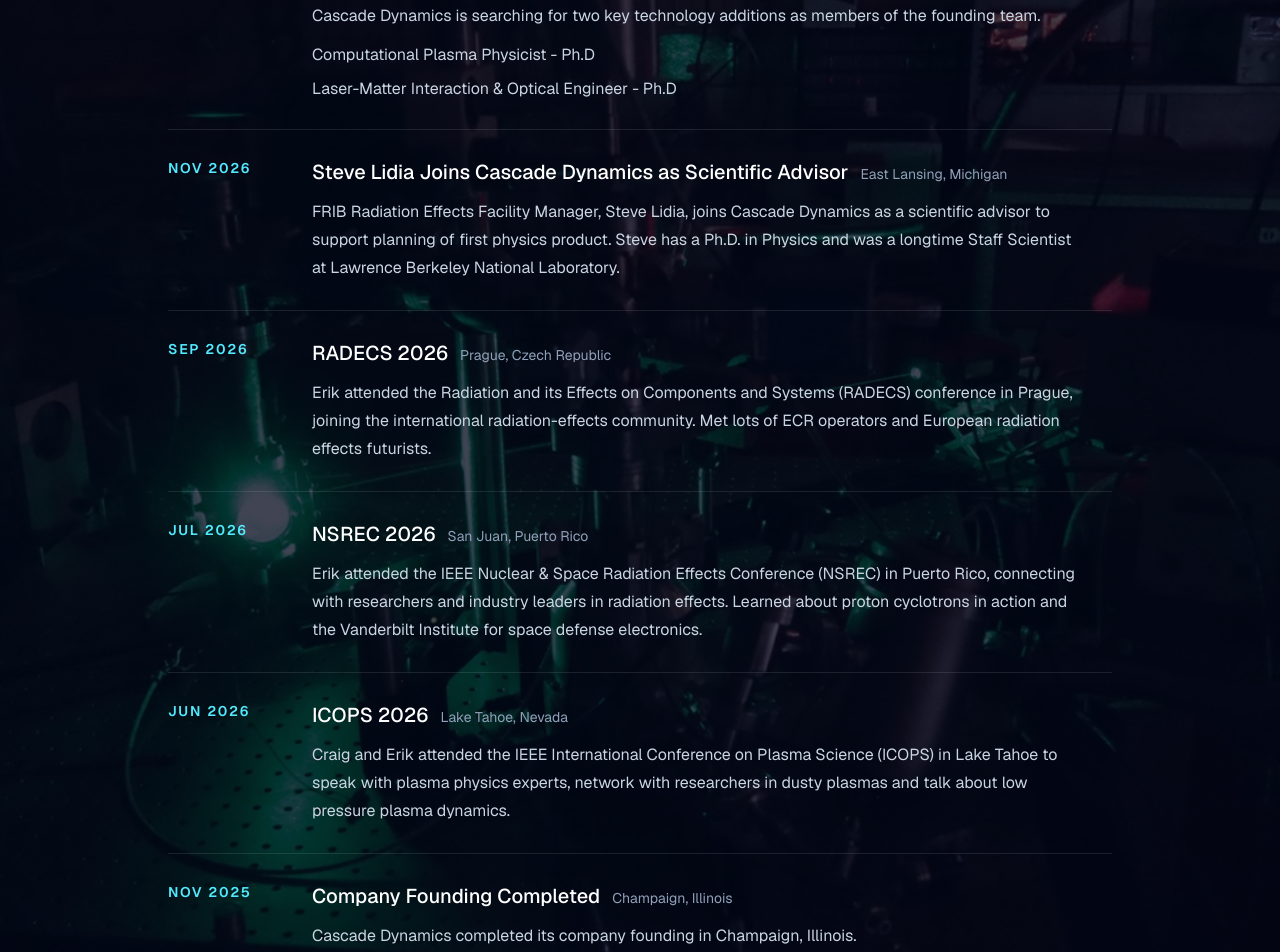
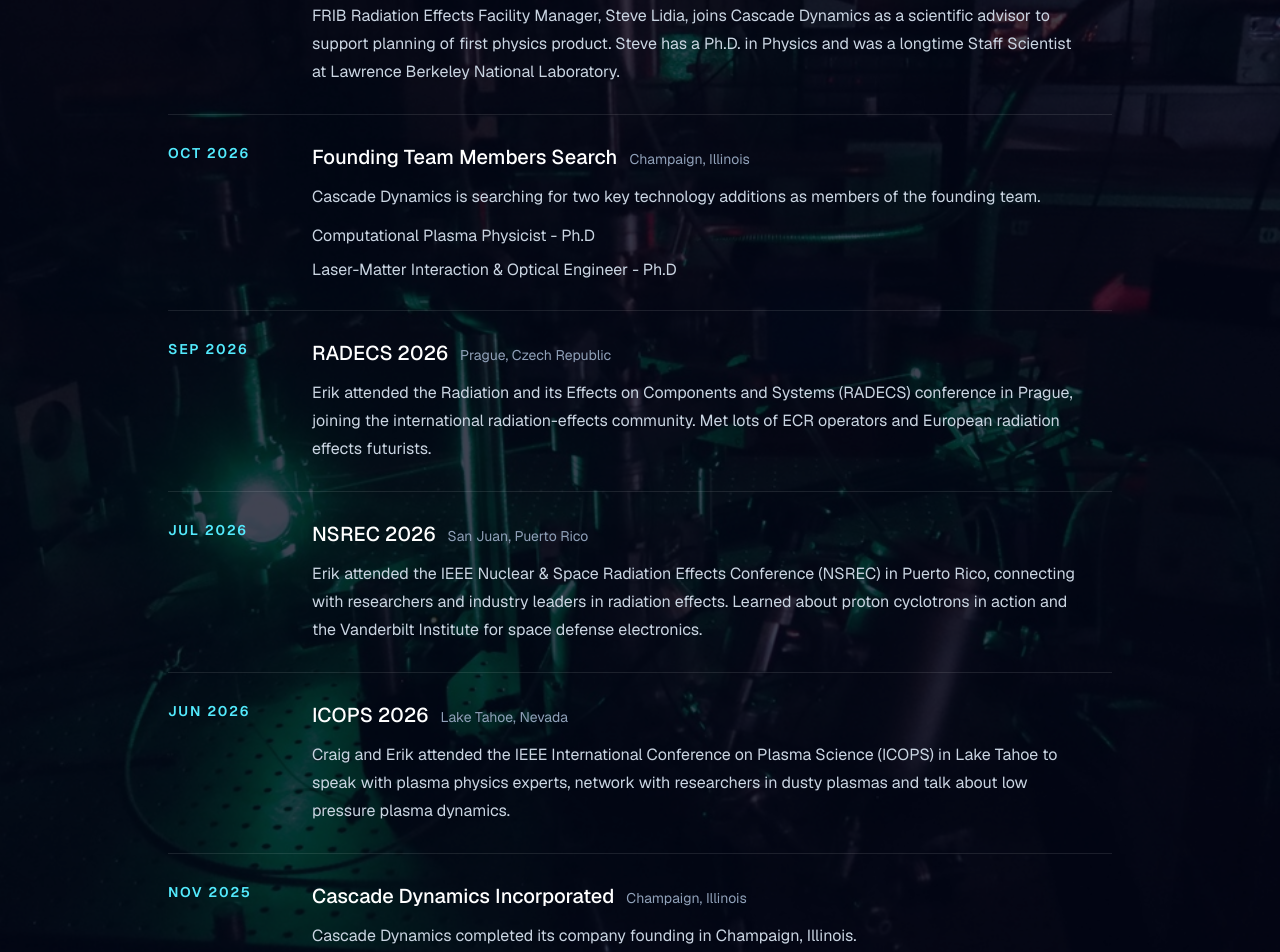
Before and after one commit to cvsolfari/cascade, a Next.js app: page /news in a window 1280 px wide. Shown: the part 340-1292 px from the top of the page. Built offline with nearby package versions, Linux system fonts and the light colour scheme.

Commit message:
Company News Minor Updates

```diff
--- a/app/news/page.tsx
+++ b/app/news/page.tsx
@@ -1,4 +1,13 @@
 const newsItems = [
+  {
+    date: "2026-11",
+    month: "Nov",
+    title: "Steve Lidia Joins Cascade Dynamics as Scientific Advisor",
+    location: "East Lansing, Michigan",
+    href: "/about",
+    description:
+      "FRIB Radiation Effects Facility Manager, Steve Lidia, joins Cascade Dynamics as a scientific advisor to support planning of first physics product. Steve has a Ph.D. in Physics and was a longtime Staff Scientist at Lawrence Berkeley National Laboratory.",
+  },
   {
     date: "2026-10",
     month: "Oct",
@@ -25,15 +34,6 @@ const newsItems = [
         </ul>
       </>
     ),
-  },
-  {
-    date: "2026-11",
-    month: "Nov",
-    title: "Steve Lidia Joins Cascade Dynamics as Scientific Advisor",
-    location: "East Lansing, Michigan",
-    href: "/about",
-    description:
-      "FRIB Radiation Effects Facility Manager, Steve Lidia, joins Cascade Dynamics as a scientific advisor to support planning of first physics product. Steve has a Ph.D. in Physics and was a longtime Staff Scientist at Lawrence Berkeley National Laboratory.",
   },
   {
     date: "2026-09",
@@ -65,7 +65,7 @@ const newsItems = [
   {
     date: "2025-11",
     month: "Nov",
-    title: "Company Founding Completed",
+    title: "Cascade Dynamics Incorporated",
     location: "Champaign, Illinois",
     href: "/",
     description:
```
